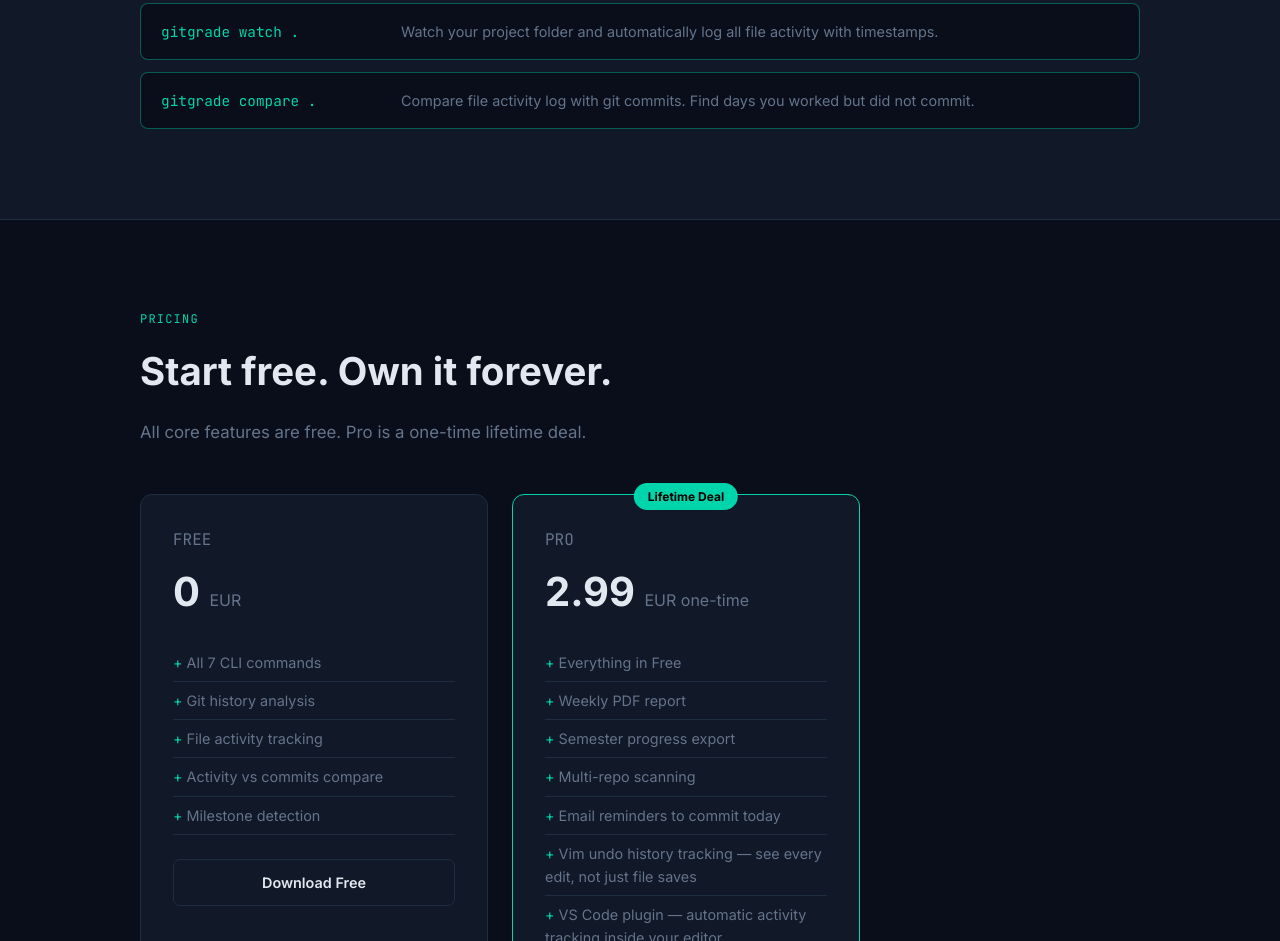
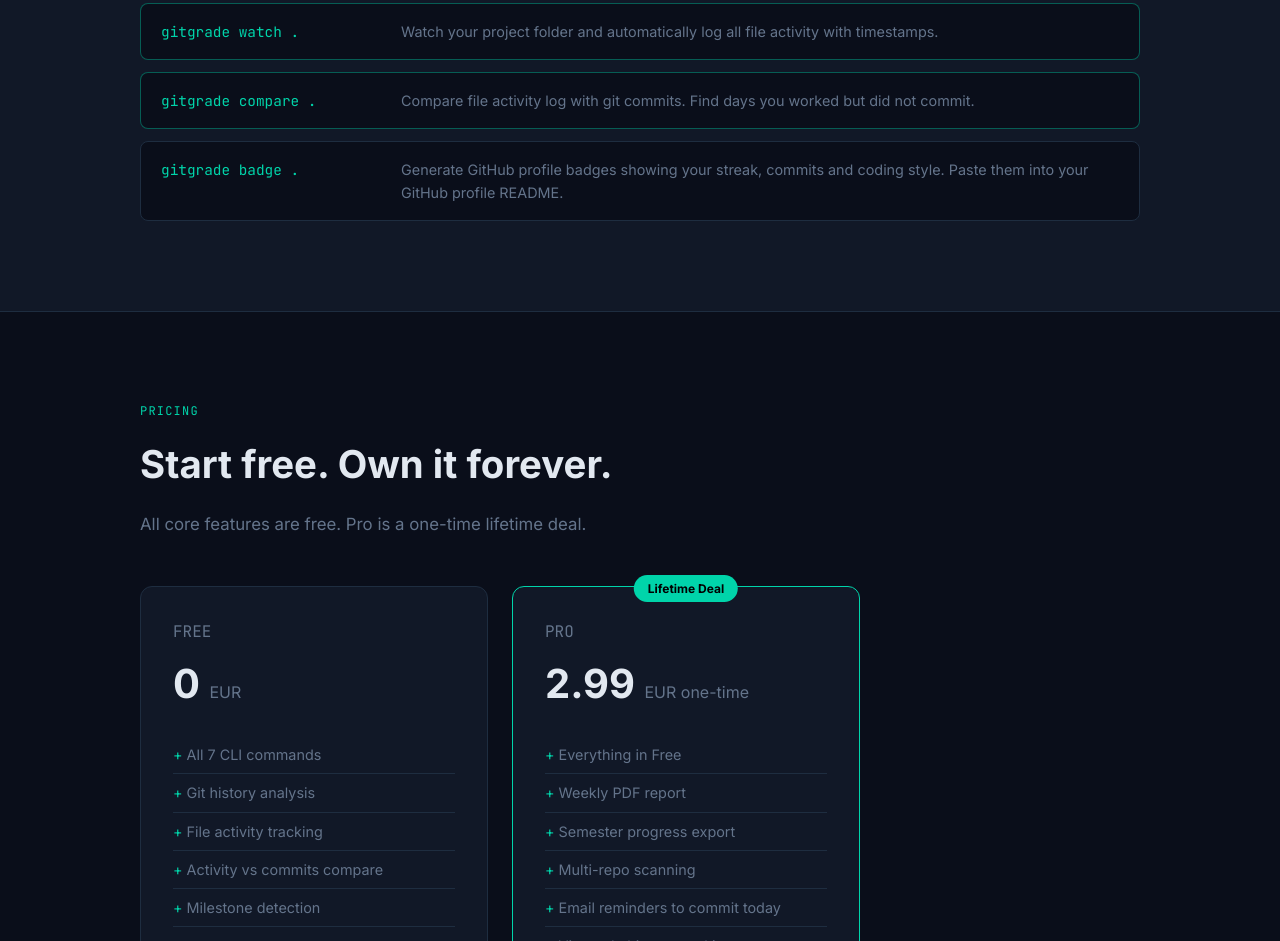
Before and after one commit to jubair211/gitgrade, a plain HTML site: page docs/index.html in a window 1280 px wide. Shown: the part 3614-4555 px from the top of the page. Drawn offline with Linux system fonts and the light colour scheme.

Commit message:
Add badge command to website and README

```diff
--- a/docs/index.html
+++ b/docs/index.html
@@ -314,6 +314,7 @@
       <div class="cmd-item"><div class="cmd-code">gitgrade milestones .</div><div class="cmd-desc">Track your streak, total commits, and active coding days.</div></div>
       <div class="cmd-item new"><div class="cmd-code">gitgrade watch .</div><div class="cmd-desc">Watch your project folder and automatically log all file activity with timestamps.</div></div>
       <div class="cmd-item new"><div class="cmd-code">gitgrade compare .</div><div class="cmd-desc">Compare file activity log with git commits. Find days you worked but did not commit.</div></div>
+      <div class="cmd-item"><div class="cmd-code">gitgrade badge .</div><div class="cmd-desc">Generate GitHub profile badges showing your streak, commits and coding style. Paste them into your GitHub profile README.</div></div>
     </div>
   </div>
 </section>
```
Also changed, not shown: 1 other file.
